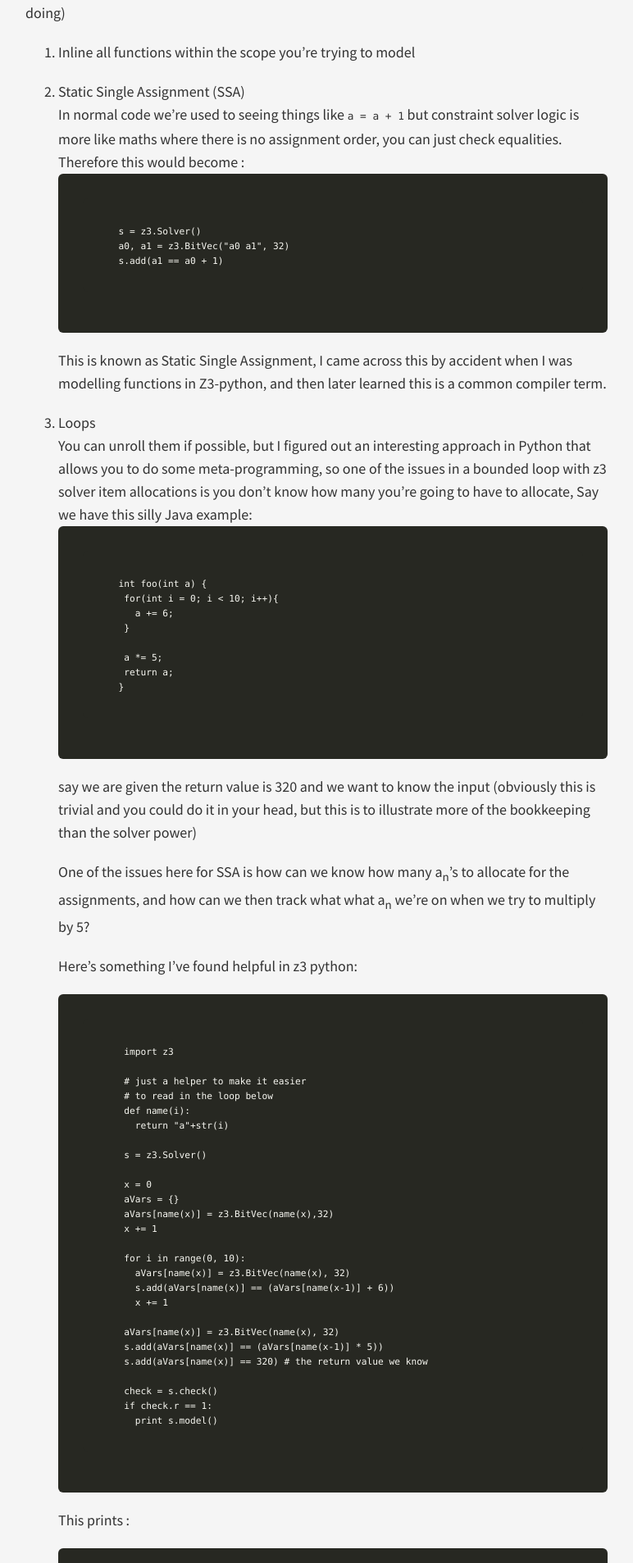
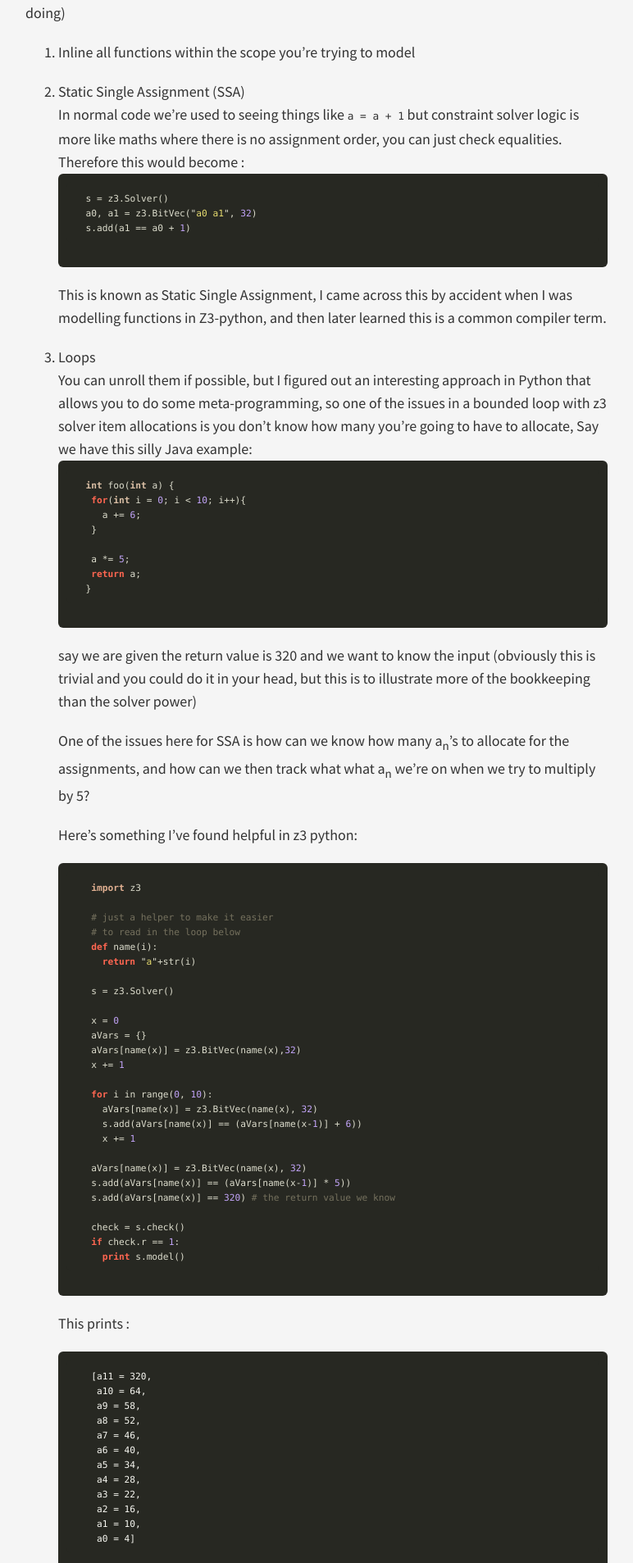
Before and after one commit to joekir/joekir.github.io, a Jekyll site: the page built from _posts/2017-11-16-constraint-solver-tips.md, in a window 1280 px wide. Shown: the part 1038-2945 px from the top of the page at 82% size, without its empty margins (254-1026 px from the left). Built offline with Jekyll 4.4.1, drawn with Linux system fonts in a browser that asks for light colours; nearby versions of some CDN libraries; comment, search, counter and statistics services are not loaded; some of the changed text lies outside the part shown.

Commit message:
layout reorg

````diff
--- a/_posts/2017-11-16-constraint-solver-tips.md
+++ b/_posts/2017-11-16-constraint-solver-tips.md
@@ -29,15 +29,15 @@ Here's some tips I've learned that I think are useful, most of these stem from c
 
 2. Static Single Assignment (SSA)
   In normal code we're used to seeing things like `a = a + 1` but constraint solver logic is more like maths where there is no assignment order, you can just check equalities. Therefore this would become :
-  ```
+  ~~~ python
   s = z3.Solver()
   a0, a1 = z3.BitVec("a0 a1", 32)
   s.add(a1 == a0 + 1)
-  ```
+  ~~~
   This is known as Static Single Assignment, I came across this by accident when I was modelling functions in Z3-python, and then later learned this is a common compiler term.
 3. Loops
   You can unroll them if possible, but I figured out an interesting approach in Python that allows you to do some meta-programming, so one of the issues in a bounded loop with z3 solver item allocations is you don't know how many you're going to have to allocate, Say we have this silly Java example:
-  ```
+  ~~~ java
   int foo(int a) {
       for(int i = 0; i < 10; i++){
         a += 6;
@@ -46,13 +46,13 @@ Here's some tips I've learned that I think are useful, most of these stem from c
       a *= 5;
       return a;
   }
-  ```
+  ~~~
   say we are given the return value is 320 and we want to know the input (obviously this is trivial and you could do it in your head, but this is to illustrate more of the bookkeeping than the solver power)
 
     One of the issues here for SSA is how can we know how many a<sub>n</sub>'s to allocate for the assignments, and how can we then track what what a<sub>n</sub> we're on when we try to multiply by 5?
 
       Here's something I've found helpful in z3 python:
-      ```
+      ~~~ python
       import z3
 
       # just a helper to make it easier
@@ -79,9 +79,9 @@ Here's some tips I've learned that I think are useful, most of these stem from c
       check = s.check()
       if check.r == 1:
         print s.model()
-      ```
+      ~~~
       This prints :
-      ```
+      ~~~
       [a11 = 320,
        a10 = 64,
        a9 = 58,
@@ -94,16 +94,16 @@ Here's some tips I've learned that I think are useful, most of these stem from c
        a2 = 16,
        a1 = 10,
        a0 = 4]
-      ```
+      ~~~
   So we can see the original input for a was 4.
 
-I've found this trick of dynamically naming variables and handling the bookkeeping in a Python map to be very effective. You could also use something like `aVars[aVars.keys()[-1]]` if you need the last one but I find it easier to keep a separate allocator count as we rarely need just the last element when we're doing the solver assertions.
+    I've found this trick of dynamically naming variables and handling the bookkeeping in a Python map to be very effective. You could also use something like `aVars[aVars.keys()[-1]]` if you need the last one but I find it easier to keep a separate allocator count as we rarely need just the last element when we're doing the solver assertions.
 
 ### Covering old ground
 
 I wrote [this post](https://www.josephkirwin.com/2015/10/23/all_is_not_lost/) in 2015 on how to do simultaneous equations at the bit-level to invert shift-xor operations. The example from that post is easy to solve with z3
 
-```
+~~~ python
 import z3
 
 # solve:
@@ -117,4 +117,4 @@ s.add(((x >> 2) ^ x) == 8)
 check = s.check()
 if check.r == 1:
   print s.model() # prints [x = 10]
-```
+~~~
--- a/public/css/main.scss
+++ b/public/css/main.scss
@@ -151,7 +151,7 @@ footer {
 /*----------------------------------------------------------------------------*/
 
 .highlight {
-  padding: 30px;
+  padding: 10px;
   border-radius: 6px;
   background-color: #272822;
   color: #f8f8f2;
````
Also changed, not shown: _posts/2016-03-12-nodejs_redos_mitigation.md (+1 -1 lines), _posts/2016-05-05-humbled-by-md5.md (+4 -5 lines), _posts/2017-01-08-mitigating-audio-forgery-requests.md (+1 -1 lines).
